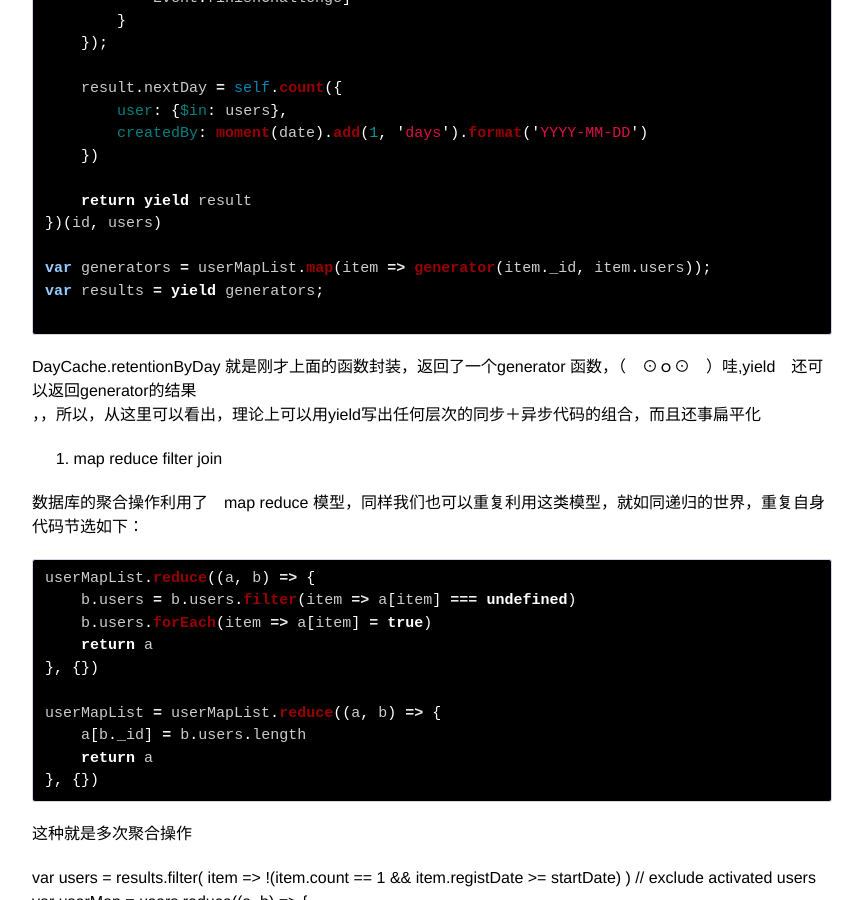
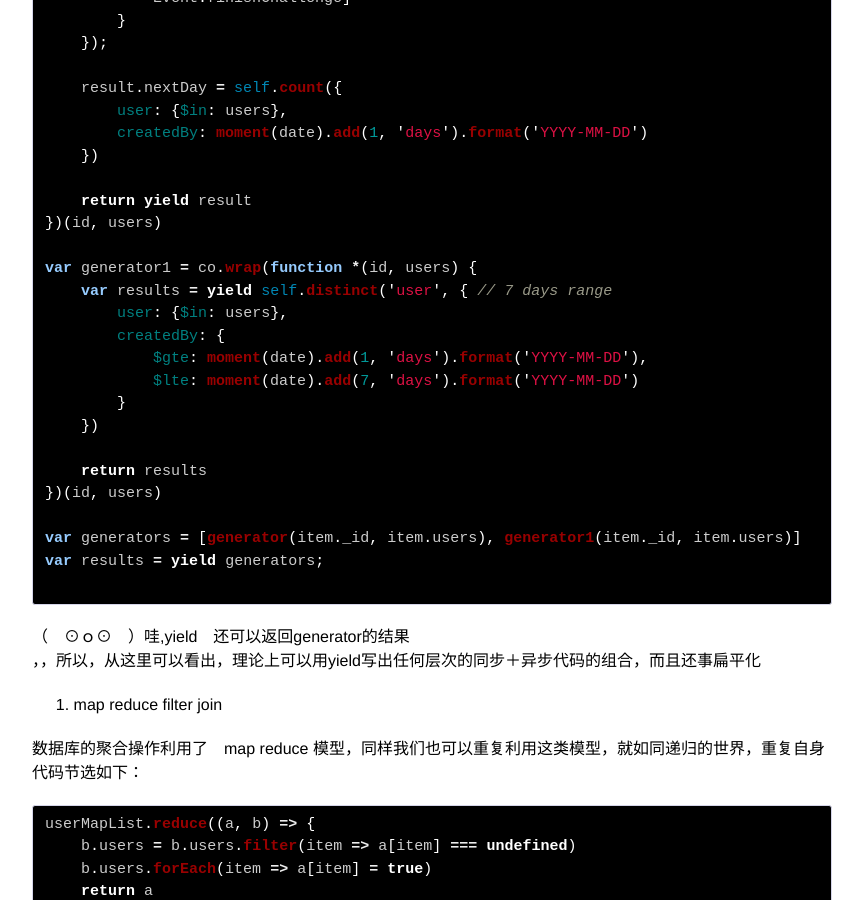
Before and after one commit to guanghetv/guanghetv.github.io, a Jekyll site: the page built from _posts/2015-06-18-a-style-of-coding-with-es6.markdown, in a window 1280 px wide and 900 px high, scrolled down 2392 px. Shown: the whole window, without its empty margins (208-1071 px from the left). Built offline with Jekyll 4.4.1, drawn with Linux system fonts in a browser that asks for light colours; Markdown is read by kramdown in place of the engine named in the settings; comment, search, counter and statistics services are not loaded.

Commit message:
Update 2015-06-18-a-style-of-coding-with-es6.markdown

````diff
--- a/_posts/2015-06-18-a-style-of-coding-with-es6.markdown
+++ b/_posts/2015-06-18-a-style-of-coding-with-es6.markdown
@@ -116,12 +116,23 @@ var generator = co.wrap(function *(id, users) {
     return yield result
 })(id, users)
 
-var generators = userMapList.map(item => generator(item._id, item.users));
+var generator1 = co.wrap(function *(id, users) {
+    var results = yield self.distinct('user', { // 7 days range
+        user: {$in: users},
+        createdBy: {
+            $gte: moment(date).add(1, 'days').format('YYYY-MM-DD'),
+            $lte: moment(date).add(7, 'days').format('YYYY-MM-DD')
+        }
+    })
+
+    return results
+})(id, users)
+
+var generators = [generator(item._id, item.users), generator1(item._id, item.users)]
 var results = yield generators;
 
 ```
-
-DayCache.retentionByDay 就是刚才上面的函数封装，返回了一个generator 函数，（　⊙ｏ⊙　）哇,yield　还可以返回generator的结果
+（　⊙ｏ⊙　）哇,yield　还可以返回generator的结果
 ，，所以，从这里可以看出，理论上可以用yield写出任何层次的同步＋异步代码的组合，而且还事扁平化
 
 3. map reduce filter join
````
